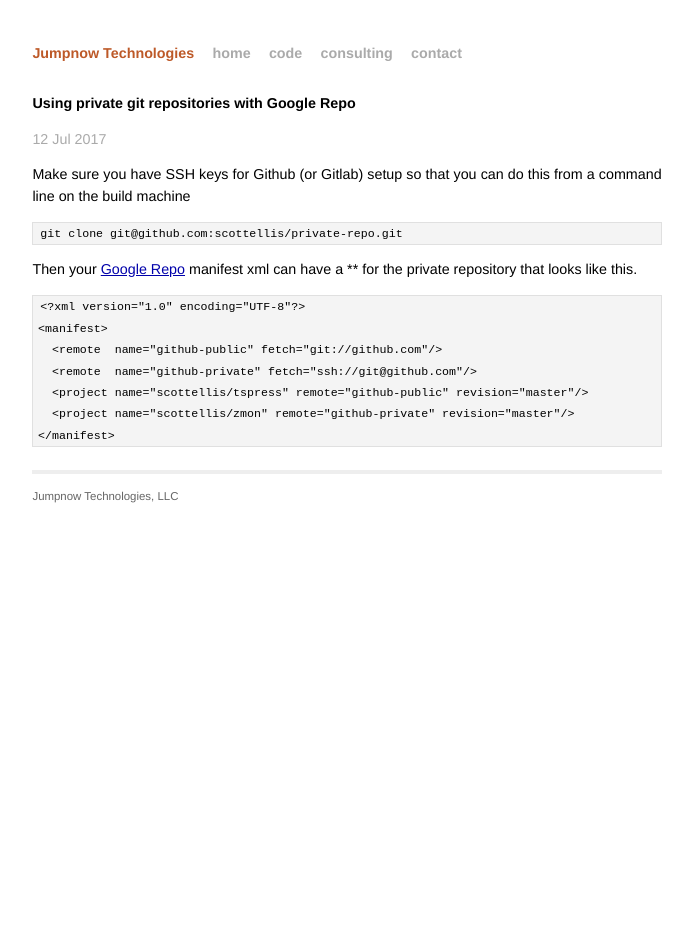
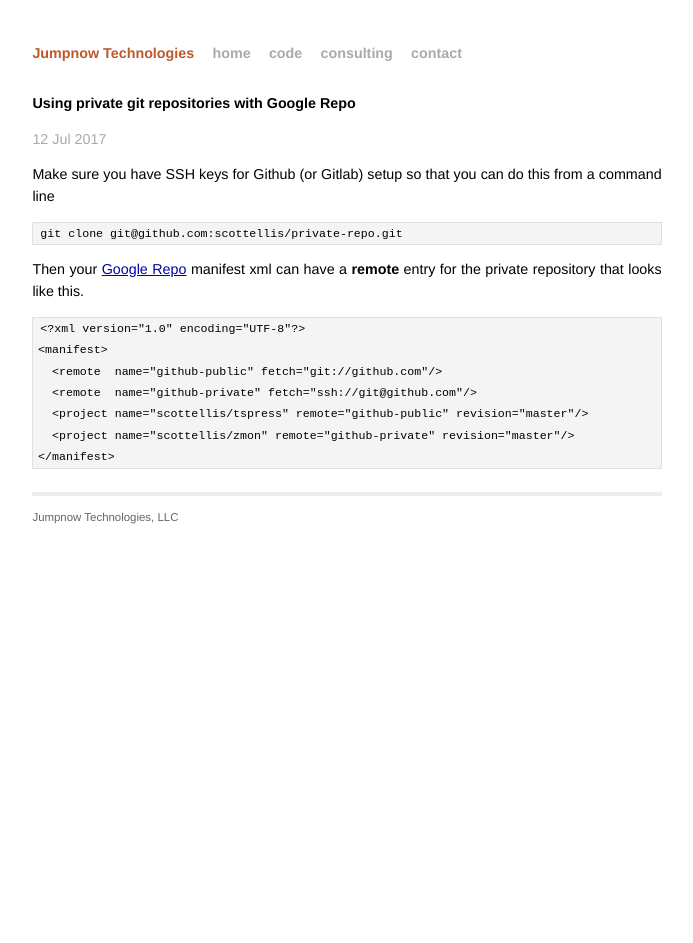
Before and after one commit to jumpnow/jumpnowtek-site, a Jekyll site: the page built from _posts/2017-07-12-Using-private-git-repositories-with-Google-repo.md, in a window 1280 px wide. Shown: the whole page, without its empty margins (293-986 px from the left). Built offline with Jekyll 4.4.1, drawn with Linux system fonts in a browser that asks for light colours.

Commit message:
Fix typos

```diff
--- a/_posts/2017-07-12-Using-private-git-repositories-with-Google-repo.md
+++ b/_posts/2017-07-12-Using-private-git-repositories-with-Google-repo.md
@@ -1,16 +1,16 @@
 ---
 layout: post
 title: Using private git repositories with Google Repo
-date: 2017-07-12 13:37:00
+date: 2017-07-12 14:37:00
 categories: miscellaneous
 tags: [repo, github, gitlab, private repository]
 ---
 
-Make sure you have SSH keys for Github (or Gitlab) setup so that you can do this from a command line on the build machine
+Make sure you have SSH keys for Github (or Gitlab) setup so that you can do this from a command line
 
     git clone git@github.com:scottellis/private-repo.git
 
-Then your [Google Repo][repo] manifest xml can have a *<remote>* for the private repository that looks like this.
+Then your [Google Repo][repo] manifest xml can have a **remote** entry for the private repository that looks like this.
 
     <?xml version="1.0" encoding="UTF-8"?>
     <manifest>
```
